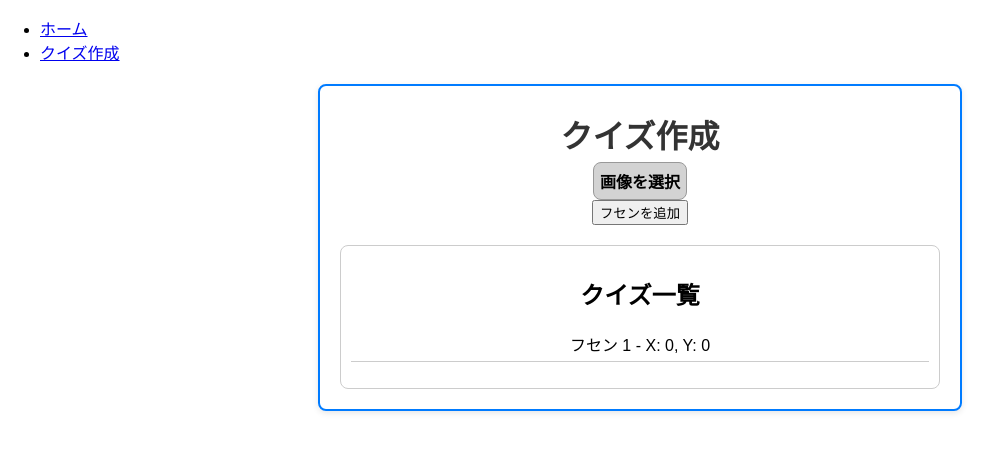
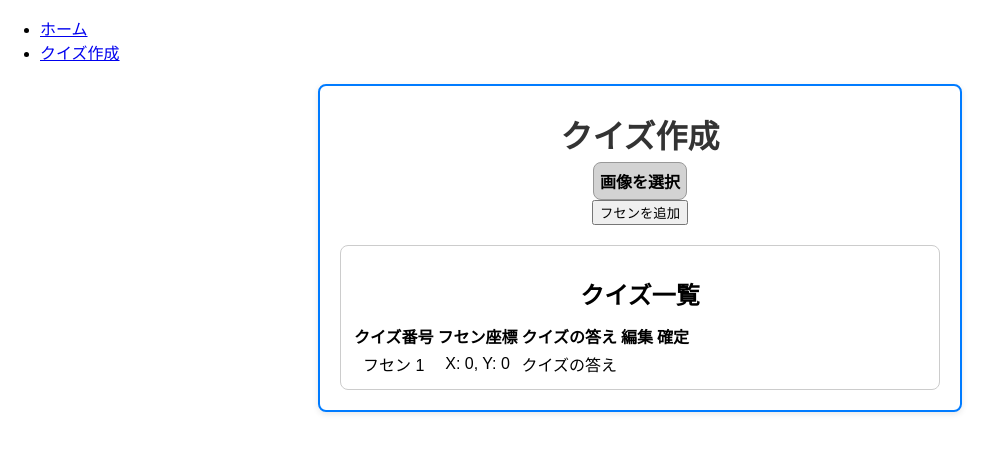
Before and after one commit to takoyakibot/chin2, a React (Create React App) app: page /create-quiz in a window 1280 px wide. Both pictures are taken after a click on the button "フセンを追加". Shown: the top 452 px of the page, without its empty margins (0-1001 px from the left). Built offline with nearby package versions, Linux system fonts and the light colour scheme.

Commit message:
一覧をtableに変更

```diff
--- a/src/CreateQuiz.js
+++ b/src/CreateQuiz.js
@@ -1,5 +1,5 @@
 import React, { useState, useEffect } from 'react';
-import './style.css'; // スタイルシートをインポート
+import './style.css';
 
 const CreateQuiz = () => {
   const [selectedImage, setSelectedImage] = useState(null);
@@ -74,11 +74,36 @@ const CreateQuiz = () => {
       {/* クイズ一覧フィールド */}
       <div className="quiz-list">
         <h2>クイズ一覧</h2>
-        <ul>
-          {rectangles.map((rect, index) => (
-            <li key={index}>フセン {index + 1} - X: {rect.x}, Y: {rect.y}</li>
-          ))}
-        </ul>
+        <table>
+          <thead>
+            <tr>
+              <th>クイズ番号</th>
+              <th>フセン座標</th>
+              <th>クイズの答え</th>
+              <th>編集</th>
+              <th>確定</th>
+            </tr>
+          </thead>
+          <tbody>
+            {rectangles.map((rect, index) => (
+              <tr key={index}>
+                <td>フセン {index + 1}</td>
+                <td>X: {rect.x}, Y: {rect.y}</td>
+                <td>クイズの答え</td>
+                <td>
+                  {/* <button onClick={() => handleFusenMouseDown(index)} disabled={isDragging}>
+                    編集
+                  </button> */}
+                </td>
+                <td>
+                  {/* {quiz.editing && (
+                    <button onClick={() => handleConfirmFusen(index)}>確定</button>
+                  )} */}
+                </td>
+              </tr>
+            ))}
+          </tbody>
+        </table>
       </div>
     </div>
   );
```
